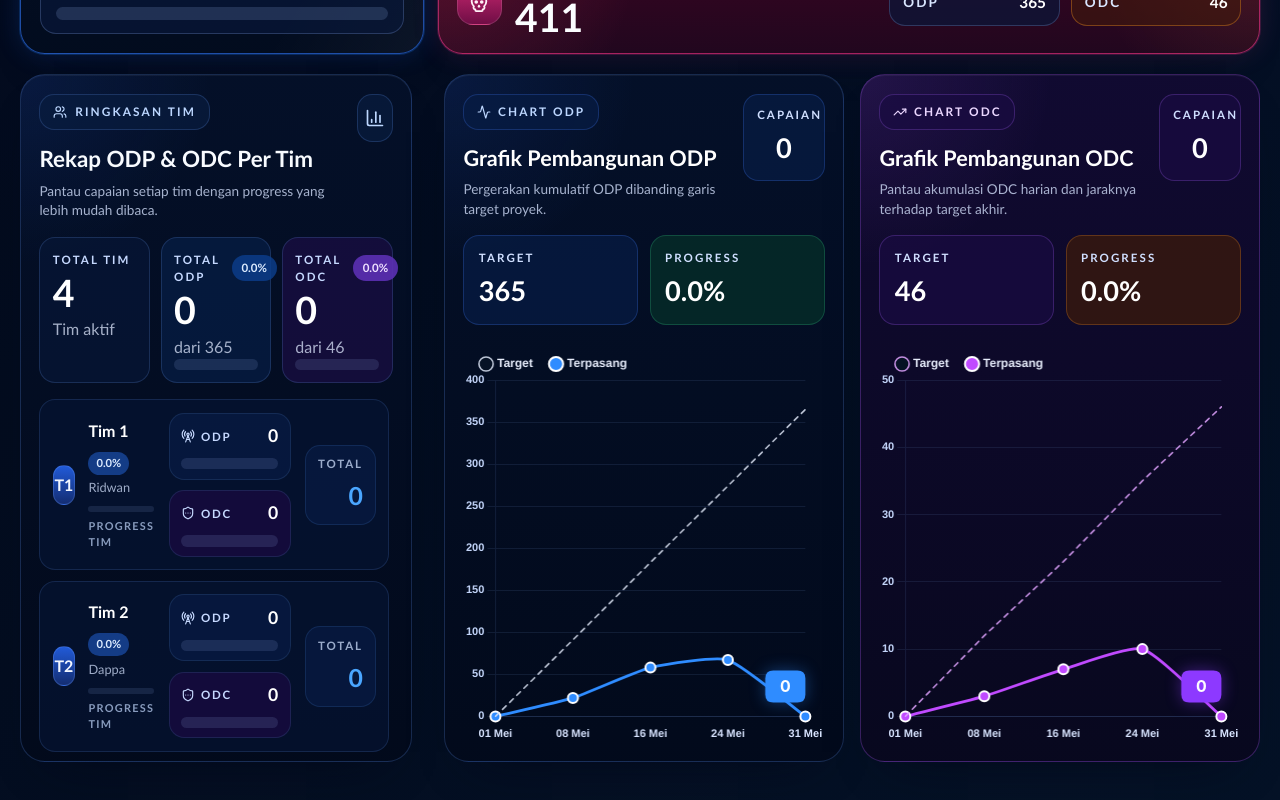
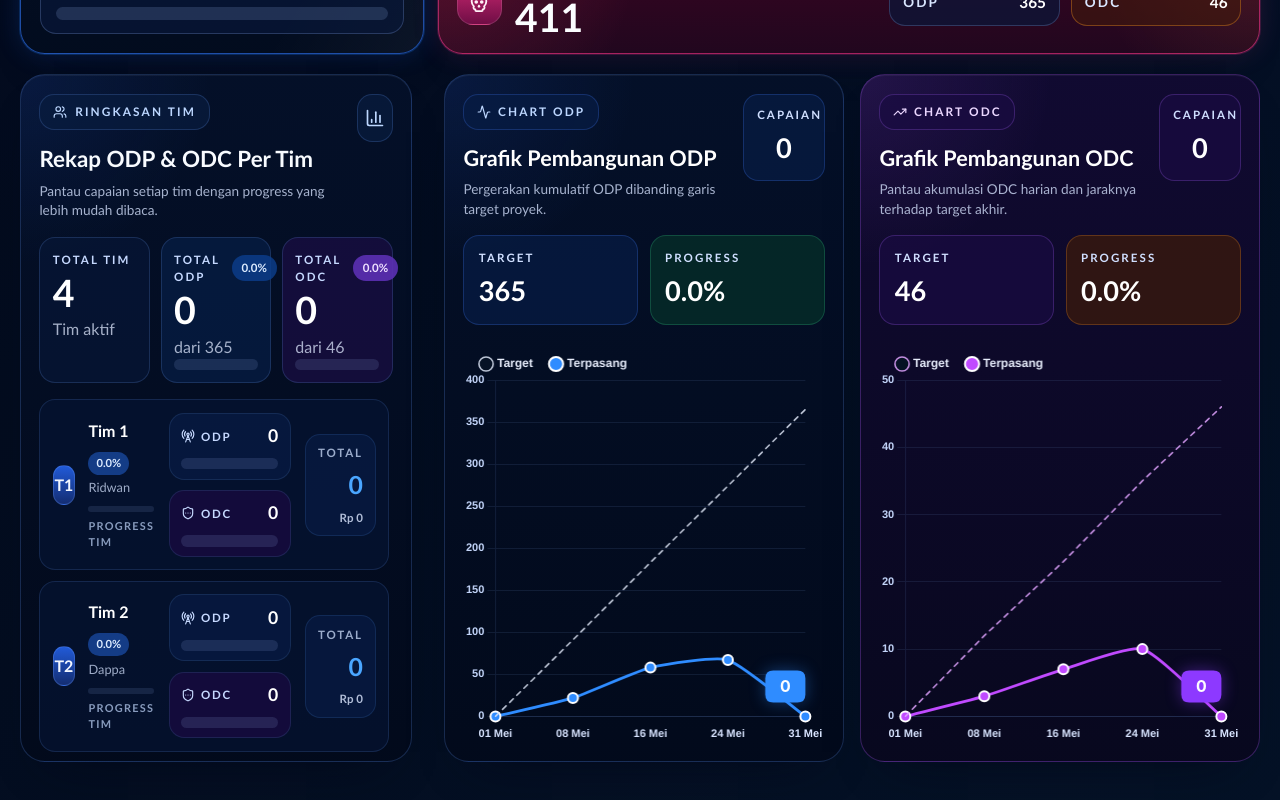
Before and after one commit to fairusinampratama/skynet-infra-deployment, a Vue app: page / in a window 1280 px wide. Shown: the part 1513-2313 px from the top of the page. Built offline with nearby package versions, Linux system fonts and the light colour scheme; no server answers.

Commit message:
Show team rewards on dashboard

```diff
--- a/src/components/TeamRekapTable.vue
+++ b/src/components/TeamRekapTable.vue
@@ -5,7 +5,8 @@ import { BarChart3, RadioTower, ShieldEllipsis, Users } from 'lucide-vue-next'
 const props = defineProps({
   teamTotals: { type: Array, required: true },
   targetOdp: { type: Number, required: true },
-  targetOdc: { type: Number, required: true }
+  targetOdc: { type: Number, required: true },
+  totalReward: { type: Number, default: 20000000 }
 })
 
 const formatPercent = (value, target) => {
@@ -18,6 +19,13 @@ const percentNumber = (value, target) => {
   return Math.min((value / target) * 100, 100)
 }
 
+const formatCurrency = (value) =>
+  new Intl.NumberFormat('id-ID', {
+    style: 'currency',
+    currency: 'IDR',
+    maximumFractionDigits: 0
+  }).format(value)
+
 const grandTotalOdp = computed(() => props.teamTotals.reduce((s, t) => s + t.odp, 0))
 const grandTotalOdc = computed(() => props.teamTotals.reduce((s, t) => s + t.odc, 0))
 const grandTargetInstalled = computed(() => props.targetOdp + props.targetOdc)
@@ -28,7 +36,8 @@ const enrichedTeams = computed(() =>
     rank: index + 1,
     totalInstalled: team.odp + team.odc,
     completionPercent: formatPercent(team.odp + team.odc, grandTargetInstalled.value),
-    completionWidth: percentNumber(team.odp + team.odc, grandTargetInstalled.value)
+    completionWidth: percentNumber(team.odp + team.odc, grandTargetInstalled.value),
+    rewardAmount: (percentNumber(team.odp + team.odc, grandTargetInstalled.value) / 100) * props.totalReward
   }))
 )
 </script>
@@ -117,6 +126,7 @@ const enrichedTeams = computed(() =>
         <div class="team-total-box">
           <p>Total</p>
           <strong>{{ team.totalInstalled }}</strong>
+          <small>{{ formatCurrency(team.rewardAmount) }}</small>
         </div>
       </article>
     </div>
@@ -417,6 +427,15 @@ const enrichedTeams = computed(() =>
   color: #4aa6ff;
 }
 
+.team-total-box small {
+  display: block;
+  margin-top: 0.4rem;
+  font-size: 0.72rem;
+  font-weight: 700;
+  line-height: 1.35;
+  color: rgba(220, 231, 255, 0.8);
+}
+
 .team-bar {
   height: 0.7rem;
   border-radius: 999px;
--- a/src/views/DashboardView.vue
+++ b/src/views/DashboardView.vue
@@ -24,6 +24,8 @@ const {
   teamTotals,
   teamRankings
 } = useDashboard()
+
+const TOTAL_REWARD = 20000000
 
 const latestLog = computed(() => logs.value[logs.value.length - 1] ?? null)
 
@@ -162,6 +164,7 @@ const latestTimeLabel = computed(() => {
           :team-totals="teamTotals"
           :target-odp="TARGET_ODP"
           :target-odc="TARGET_ODC"
+          :total-reward="TOTAL_REWARD"
         />
       </div>
 
```
